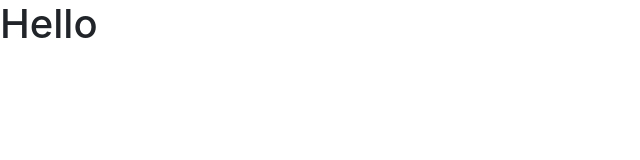
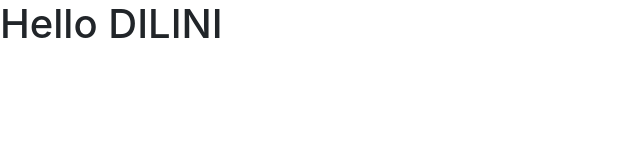
Before and after one commit to dilini1995s/bootsrap, a plain HTML site: page q1.html in a window 1280 px wide. Shown: the whole page, without its empty margins (0-640 px from the left). Drawn offline with Linux system fonts and the light colour scheme.

Commit message:
change h1 tag

```diff
--- a/q1.html
+++ b/q1.html
@@ -5,6 +5,6 @@
 	<link rel="stylesheet" href="css/bootstrap.css" >
 	</head>
 	<body>
-		<h1> Hello</h1>
+		<h1> Hello DILINI</h1>
 	</body >
 </html>
```
